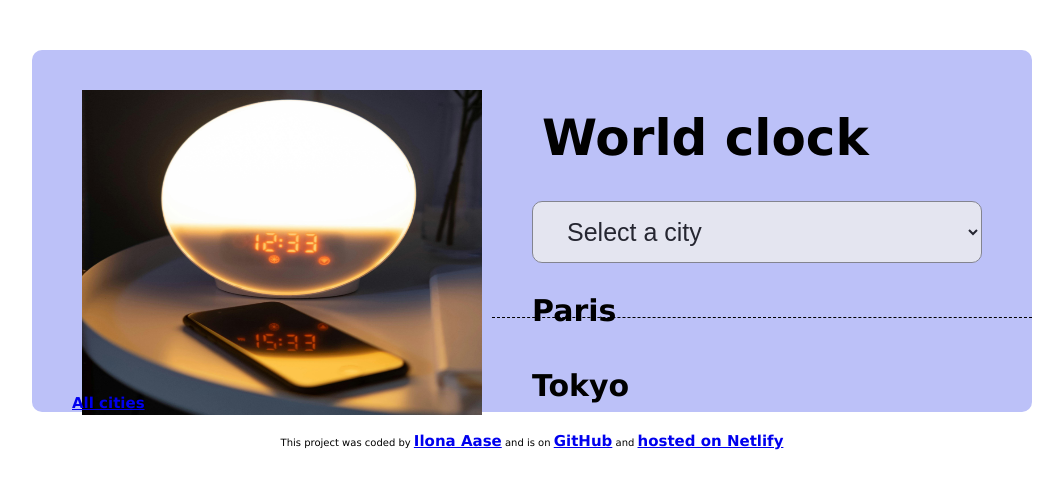
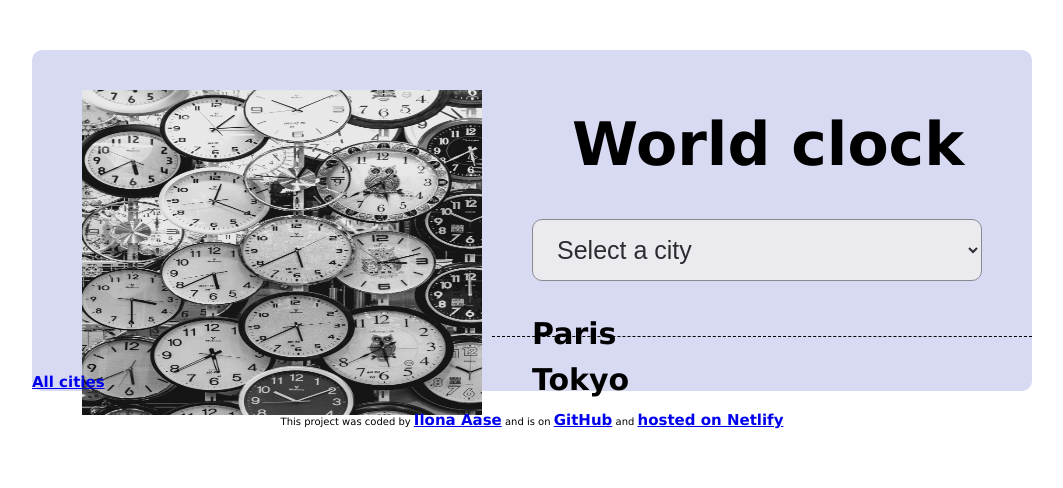
Before and after one commit to HildaAb/World-clock, a plain HTML site: page index.html in a window 1280 px wide. Shown: the whole page, without its empty margins (108-1171 px from the left). Drawn offline with nearby package versions, Linux system fonts and the light colour scheme; a script that the page names is missing.

Commit message:
added link to return and changed picturee

```diff
--- a/index.html
+++ b/index.html
@@ -10,7 +10,7 @@
   </head>
   <body>
     <div class="container">
-      <img src="clock2.jpg" width="400" height="325" />
+      <img src="clocks.jpg" width="400" height="325" />
       <h1>World clock</h1>
       <select id="city">
         <option value="">Select a city</option>
--- a/src/style.css
+++ b/src/style.css
@@ -13,9 +13,9 @@ a {
   font-size: 15px;
 }
 h1 {
-  font-size: 50px;
+  font-size: 60px;
   margin-top: -350px;
-  margin-left: 510px;
+  margin-left: 540px;
 }
 h2 {
   font-size: 30px;
@@ -25,11 +25,11 @@ h2 {
 select {
   display: block;
   width: 45%;
-  padding: 15px 30px;
+  padding: 15px 20px;
   margin-left: 500px;
   margin-top: 10px;
   border-radius: 10px;
-  margin-bottom: -20px;
+
   font-size: 25px;
   opacity: 0.8;
   text-align: start;
@@ -47,13 +47,14 @@ footer {
 .container {
   width: 1000px;
   margin: 0 auto;
-  background-color: rgb(188, 193, 248);
+  background-color: rgb(216, 218, 243);
   border-radius: 10px;
 }
 .city {
   padding: 20px 0;
   margin-left: 460px;
-  margin-top: 30px;
+  margin-top: 15px;
+  margin-bottom: -10px;
   border-bottom: 1px dashed;
 }
 .city:last-child {
@@ -62,13 +63,10 @@ footer {
 .date {
   opacity: 0.7;
   margin-left: 300px;
-  margin-top: -75px;
+  margin-top: -80px;
 }
 .time {
   font-size: 25px;
   font-weight: bold;
   margin-left: 300px;
 }
-.back {
-  padding: 20px 40px;
-}
```
